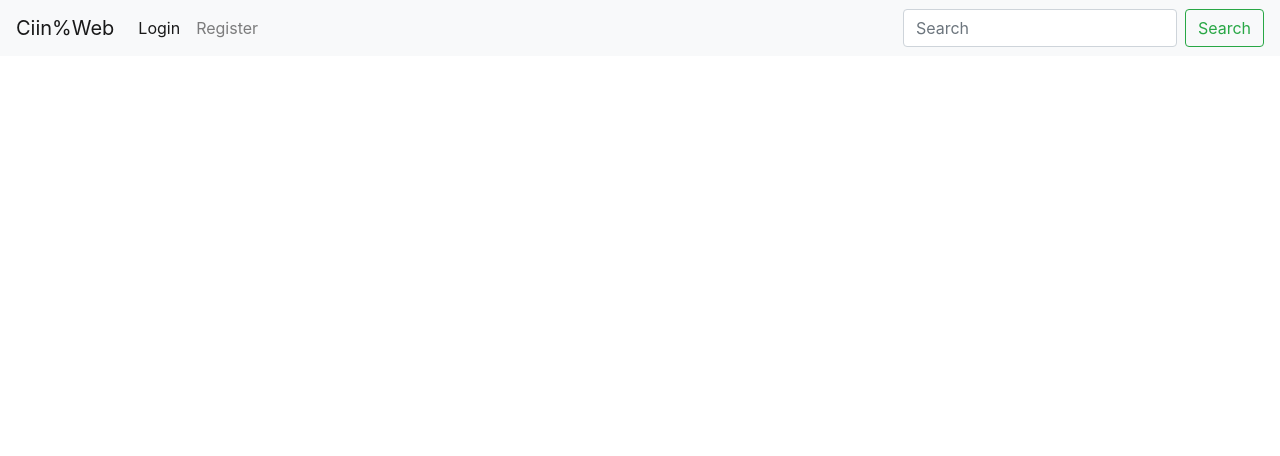
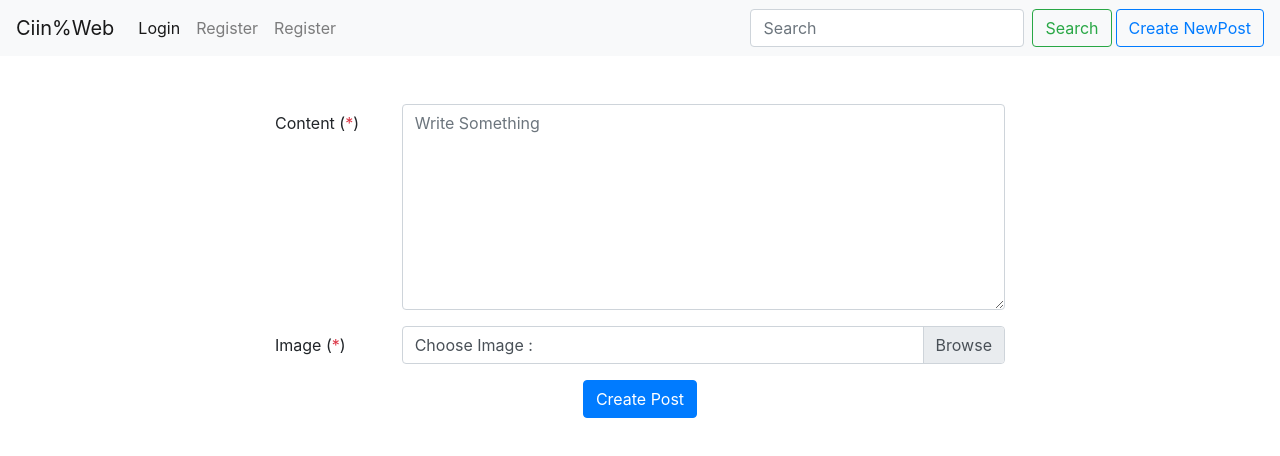
Before and after one commit to nguyencuong30697/Cinn_web-FontEnd, a React (Create React App) app in the folder cinn-web-fontend/: page /create-post in a window 1280 px wide. Shown: the top 456 px of the page. Built offline with nearby package versions, Linux system fonts and the light colour scheme.

Commit message:
Create Function CreatPost vs Load Image

```diff
--- a/cinn-web-fontend/src/App.js
+++ b/cinn-web-fontend/src/App.js
@@ -5,6 +5,7 @@ import {BrowserRouter,Switch,Route} from "react-router-dom";
 import HomeScreen from './pages/HomeScreen';
 import LoginScreen from './pages/LoginScreen';
 import RegisterScreen from './pages/RegisterScreen';
+import CreatePostScreen from './pages/CreatePostScreen';
 
 class App extends React.Component {
 
@@ -63,13 +64,18 @@ class App extends React.Component {
                   <li className="nav-item">
                     <a className="nav-link" href="/register">Register</a>
                   </li>
+                  <li className="nav-item">
+                    <a className="nav-link" href="/register">Register</a>
+                  </li>
                 </ul>
                )}
 
             <form className="form-inline my-2 my-lg-0">
               <input className="form-control mr-sm-2" type="search" placeholder="Search" aria-label="Search"/>
-              <button className="btn btn-outline-success my-2 my-sm-0" type="submit">Search</button>
+              <button className="btn btn-outline-success my-2 my-sm-0 mr-1" type="submit">Search</button><br></br>
+              <a href='/create-post'className="btn btn-outline-primary my-2 my-sm-0">Create NewPost</a>
             </form>
+
           </div>
         </nav>
 
@@ -79,6 +85,7 @@ class App extends React.Component {
               <Route path='/' exact={true} component={HomeScreen}></Route>
               <Route path='/login' component={LoginScreen}></Route>
               <Route path='/register' component={RegisterScreen}></Route>
+              <Route path='/create-post' component={CreatePostScreen}></Route>
             </Switch>
           </BrowserRouter>
         </div>
--- /dev/null
+++ b/cinn-web-fontend/src/pages/CreatePostScreen.jsx
@@ -0,0 +1,110 @@
+import React from 'react';
+const maxFileSize = 5000000;
+const imageFileRegex = /\.(gif|jpg|jpeg|tiff|png)$/i;
+
+class CreatePostScreen extends React.Component {
+    state={
+        content:'',
+        imgUrl:'',
+        file: undefined,
+        errorMessage:'',
+        fileName:'',
+    };
+
+    // function handle state when  change value atribute input
+    handleOnChangeInput = (attributeName,value)=>{
+        this.setState({
+            [attributeName]: value,
+        });
+    }
+
+    //func hanld file when choose file to upload
+    handleFileChange = (event) => {
+        const file = event.target.files[0];
+
+        if (!imageFileRegex.test(file.name)) {
+          this.setState({
+            errorMessage: 'Invalid image file',
+          });
+        } else if (file.size > maxFileSize) {
+          this.setState({
+            errorMessage: 'File too large (Less than 5MB)',
+          });
+        } else {
+          const fileReader = new FileReader();
+          fileReader.readAsDataURL(file);
+          // se duong goi khi ma convert dc tu file ve base64 string
+          fileReader.onload = () => {
+            this.setState({
+              errorMessage: '',
+              file: file,
+              fileName: file.name,
+              imageUrl: fileReader.result,
+            });
+          };
+        }
+      };
+
+    render() {
+        return (
+            <div className='row'>
+                <div className='col-2'></div>
+                <div className='col-8'>
+                    <form className='mt-5'>
+                        <div className="form-group row">
+                            <label for="content" className="col-sm-2 col-form-label">Content (<span className="text-danger">*</span>)</label>
+                            <div className="col-sm-10">
+                            <textarea rows={8}
+                                type="text"
+                                className="form-control"
+                                id="content"
+                                placeholder="Write Something"
+                                value={this.state.content}
+                                onChange={(event)=>{
+                                    this.handleOnChangeInput('content',event.target.value);
+                                }}
+                                />
+                            </div>
+                        </div>
+                        <div className="form-group row">
+                            <label for="image" className="col-sm-2 col-form-label">Image (<span className="text-danger">*</span>)       </label>
+                            <div className="col-sm-10">
+                                <div className="custom-file">
+                                    <input type="file"
+                                        className="custom-file-input"
+                                        id="validatedCustomFile"
+                                        onChange={this.handleFileChange}/>
+                                    <label className="custom-file-label"
+                                            for="validatedCustomFile"
+                                            >Choose Image : {this.state.fileName} </label>
+                                </div>
+                                {this.state.imageUrl ? (
+                                    <div style={{
+                                    backgroundImage: `url(${this.state.imageUrl})`,
+                                    backgroundRepeat: 'no-repeat',
+                                    backgroundSize: 'cover',
+                                    backgroundPosition: 'center',
+                                    width: '100%',
+                                    height: '400px',
+                                    marginTop: '20px',
+                                    }}></div>
+                                ) : null}
+                            </div>
+                        </div>
+                        {this.state.errorMessage ? (
+                                    <div className="alert alert-danger mt-3" role="alert">
+                                    {this.state.errorMessage}
+                                    </div>
+                                ) : null}
+                        <div style={{display: 'flex', justifyContent: 'center'}}>
+                            <input type='submit' value='Create Post' className='btn btn-primary' />
+                        </div>
+                    </form>
+                </div>
+                <div className='col-2'></div>
+            </div>
+        );
+    }
+}
+
+export default CreatePostScreen;
```
Also changed, not shown: cinn-web-fontend/src/pages/LogginScreen.jsx (deleted, +0 -11 lines).
